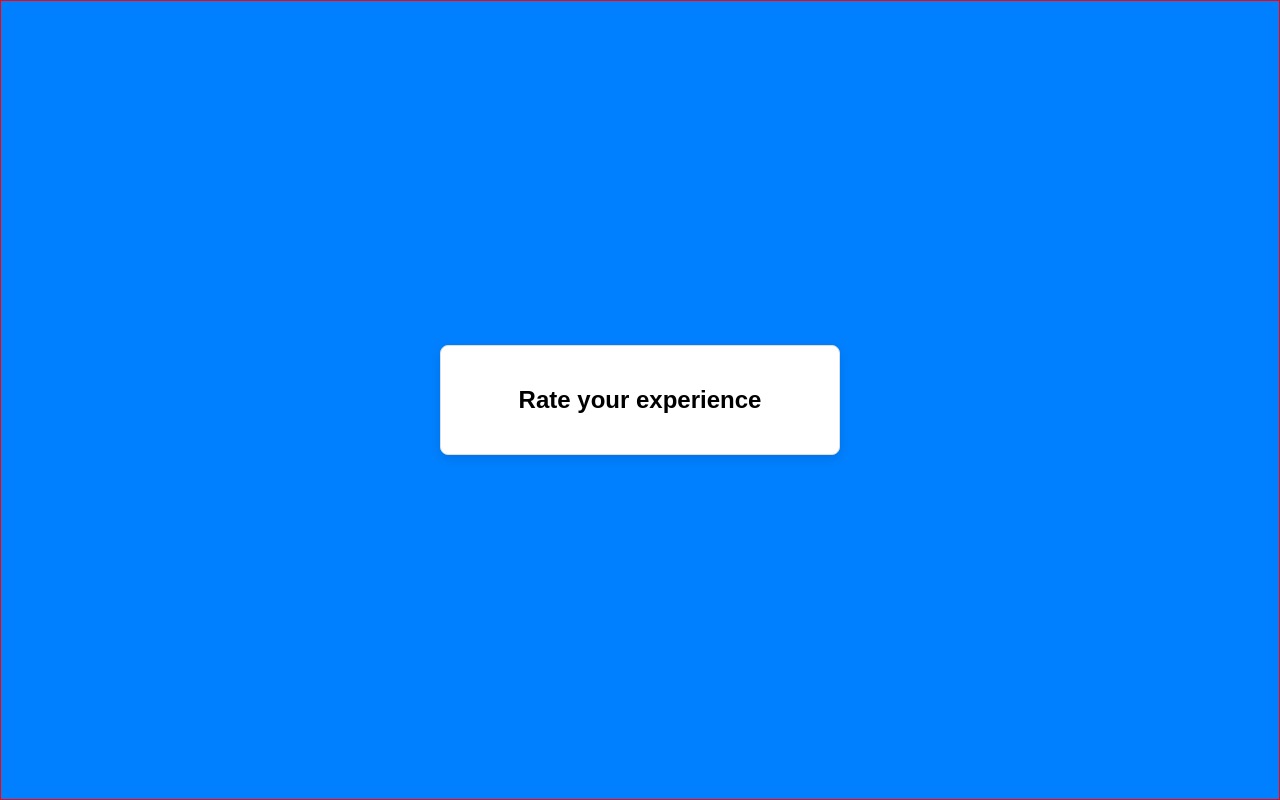
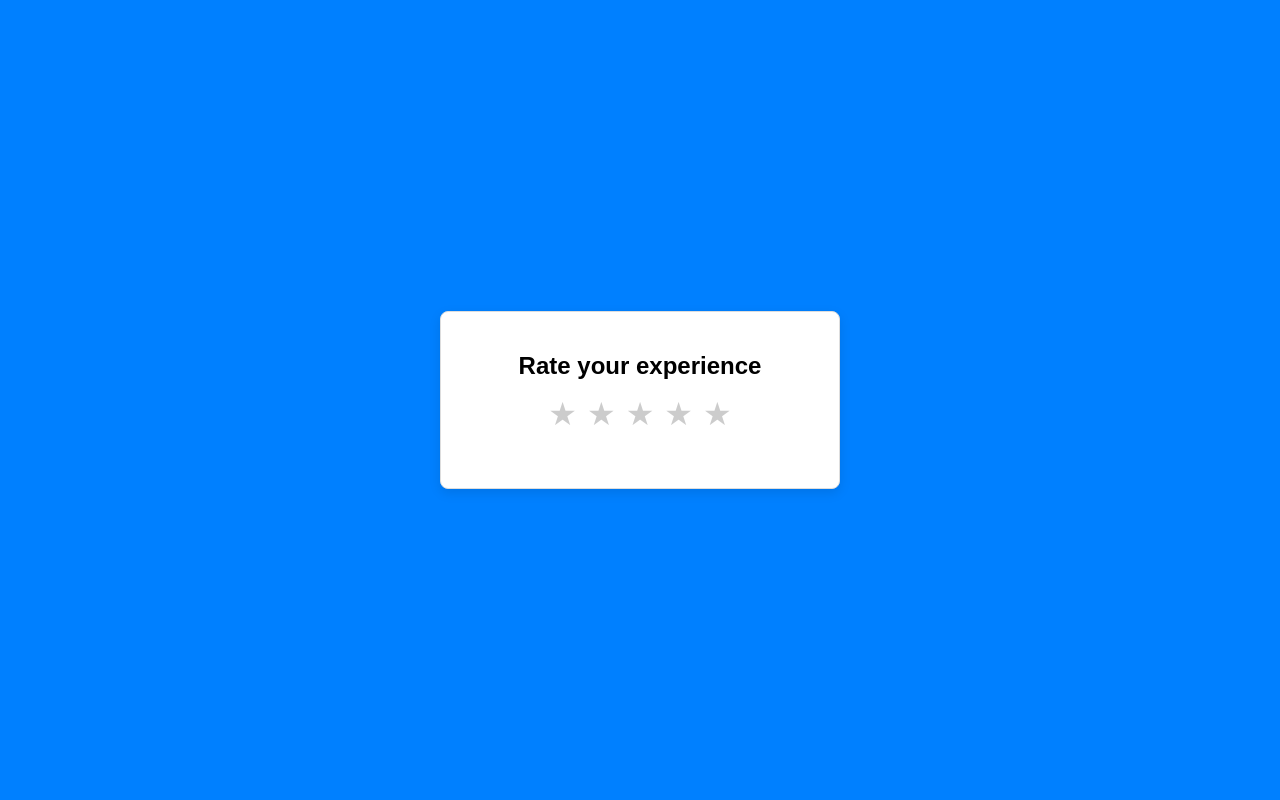
Before and after one commit to r2am9d/react-rating, a React (Vite) app: page / in a window 1280 px wide. Built offline with nearby package versions, Linux system fonts and the light colour scheme.

Commit message:
chore: added stars

```diff
--- a/src/components/RatingComponent.jsx
+++ b/src/components/RatingComponent.jsx
@@ -1,8 +1,17 @@
 const RatingComponent = () => {
+  const arr = Array.from({ length: 5 }, (_, i) => i);
+
   return (
     <>
       <div className="rating-container">
         <h2>Rate your experience</h2>
+        <div className="stars">
+          {arr.map((e) => (
+            <span key={e} className="star">
+              {"\u2605"}
+            </span>
+          ))}
+        </div>
       </div>
     </>
   );
--- a/src/styles/main.css
+++ b/src/styles/main.css
@@ -11,7 +11,6 @@ body {
   align-items: center;
   height: 100vh;
   background-color: #0080ff;
-  border: 1px solid red;
 }
 
 .rating-container {
```
